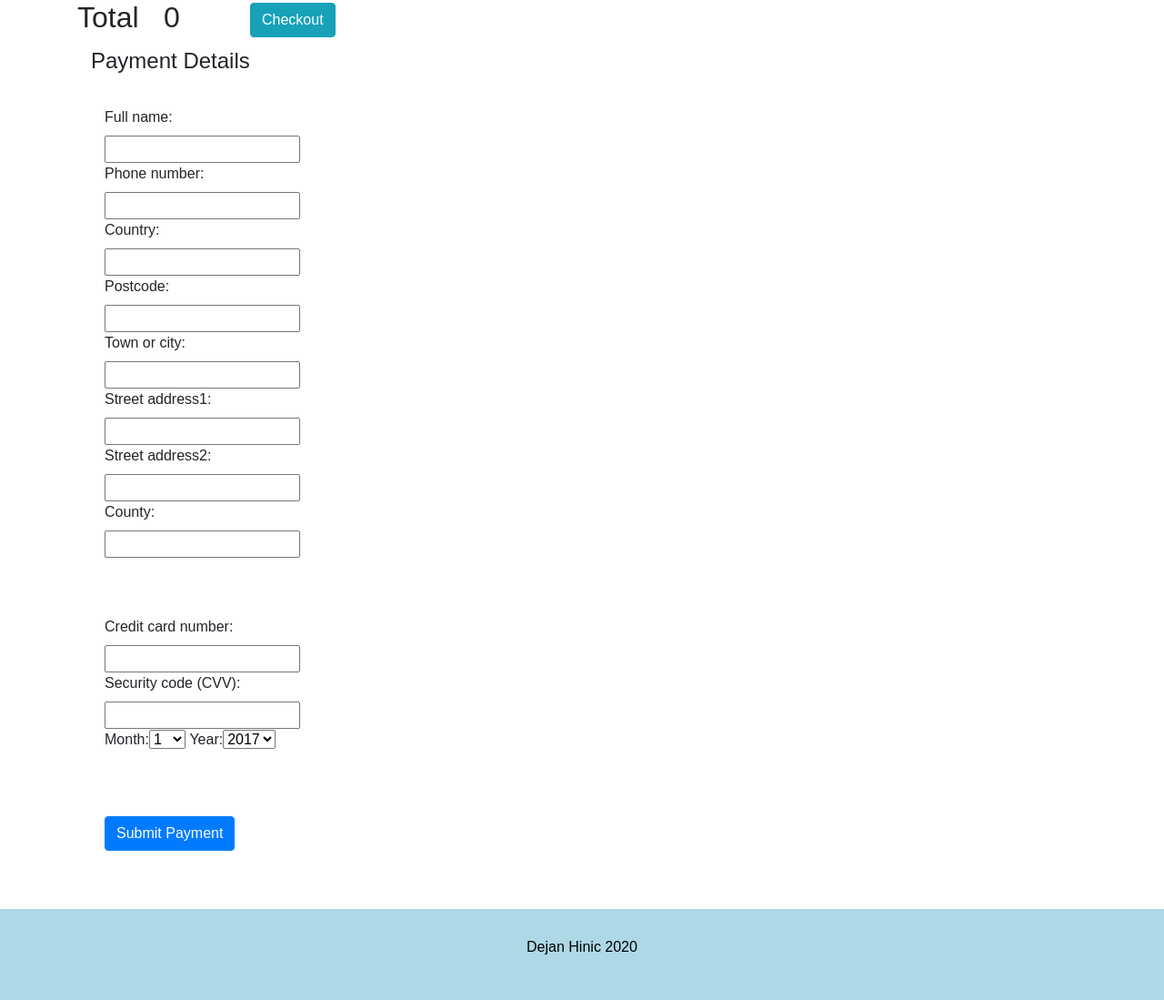
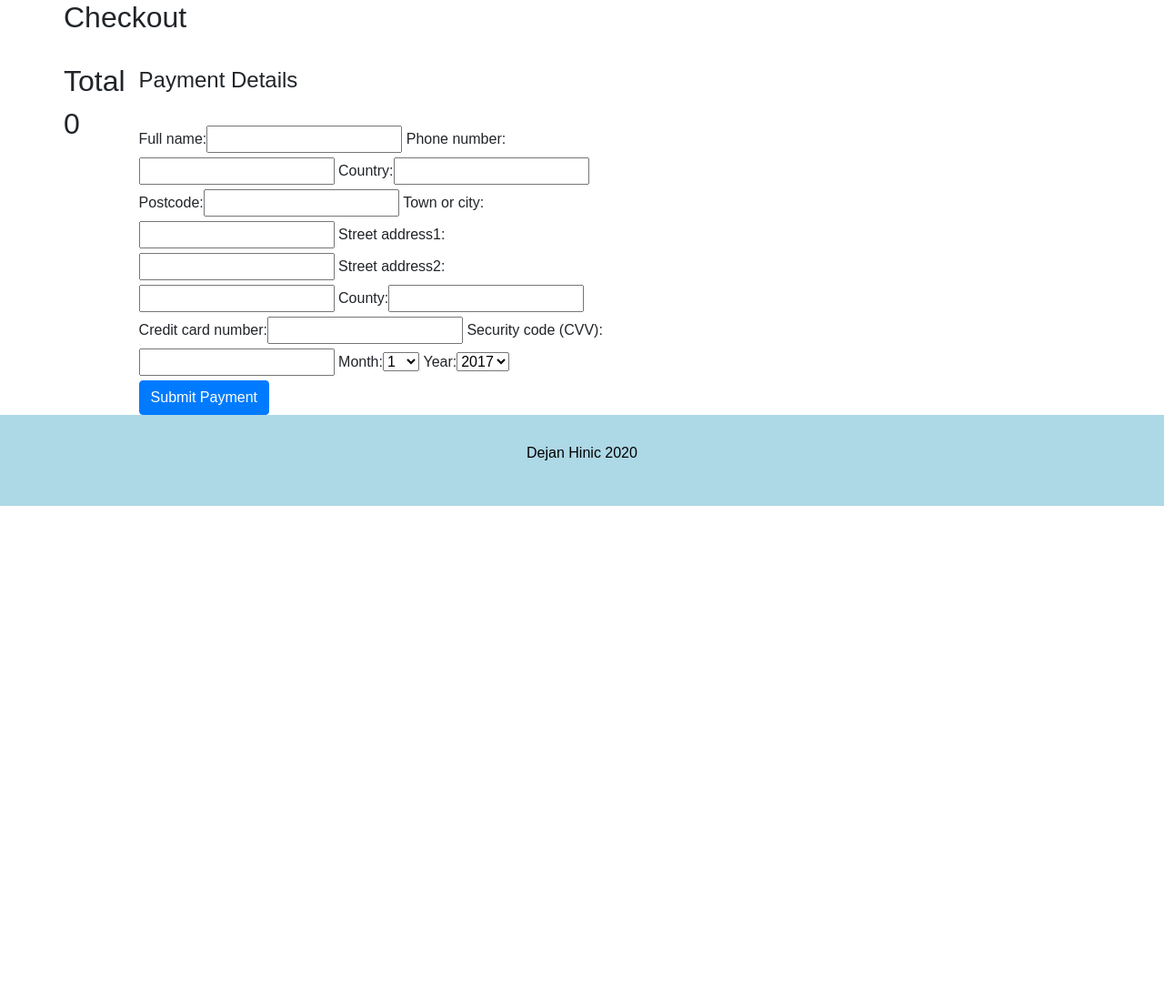
Before and after one commit to DejanHinic/eco-soaps, a Django app: page /checkout/ in a window 1280 px wide. Shown: the part 56-1155 px from the top of the page at 91% size. After the commit the page ends 612 px from the top, so only its background shows below. Run offline with Django 3.2, Linux system fonts and the light colour scheme; a user stored in the database is signed in; some libraries are stand-ins or nearby versions.

Commit message:
checkout

```diff
--- a/checkout/templates/checkout.html
+++ b/checkout/templates/checkout.html
@@ -13,6 +13,12 @@
 {% endblock %}
 
 {% block content %}
+<div class="container">
+    <div class="row">
+        <h2>Checkout</h2>
+    </div>
+</div>
+<br>
 <div class="container">
     <div class="row row-flex">
 
@@ -44,14 +50,10 @@
     {% endfor %}
    <!-- </div>
  </div>
-    <div id="cartsum_container" style="margin-top:10%;" class="container">
-        <div class="row"> -->
-
-            <div class="col-1"><h2>Total</h2></div>
-            <div class="col-1"><h2>{{ total }}</h2></div>
-            <div class="col-1"><h2><a href="{% url 'checkout' %}" class="btn btn-success" role="button">Checkout</a></h2></div>
-
-    </div>
+    <div id="cartsum_container" style="margin-top:10%;" class="container"> -->
+        <div class="row">
+            <div class="col-2"><h2>Total</h2><h2>{{ total }}</h2></div>
+        </div>
             <!--
       </div>
  </div> -->
@@ -61,23 +63,13 @@
         <div class="col-md-6 col -sm-12">
             <form role="form" method="post" id="payment-form" action="{% url 'checkout' %}">
                 <legend>Payment Details</legend>
-
                 <div id="credit-card-errors" style="display: none;">
                     <div id="alert-message block-message error" id="stripe-error-message"></div>
                 </div>
-
-                <div class="form-group col-md-6">
                     {{ order_form | as_bootstrap }}
-                </div>
-
-                <div class="form-group col-md-6">
                     {{ payment_form | as_bootstrap }}
-                </div>
-
                 {% csrf_token %}
-                <div class="form-group col-md-12">
                     <input class=" btn btn-primary" id="submit_payment_btn" name="commit" type="submit" value="Submit Payment">
-                </div>
             </form>
         </div>
     </div>
```
